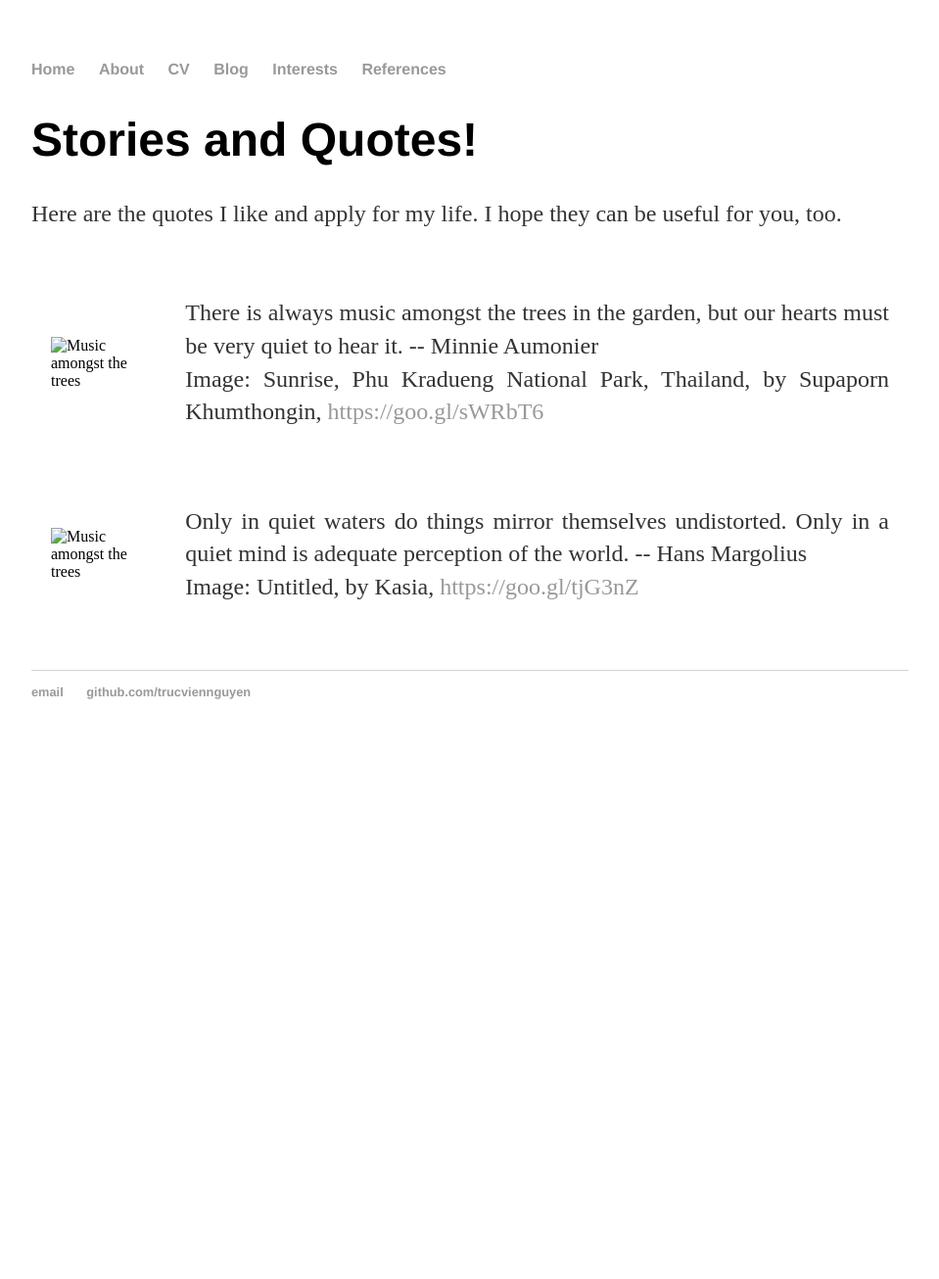
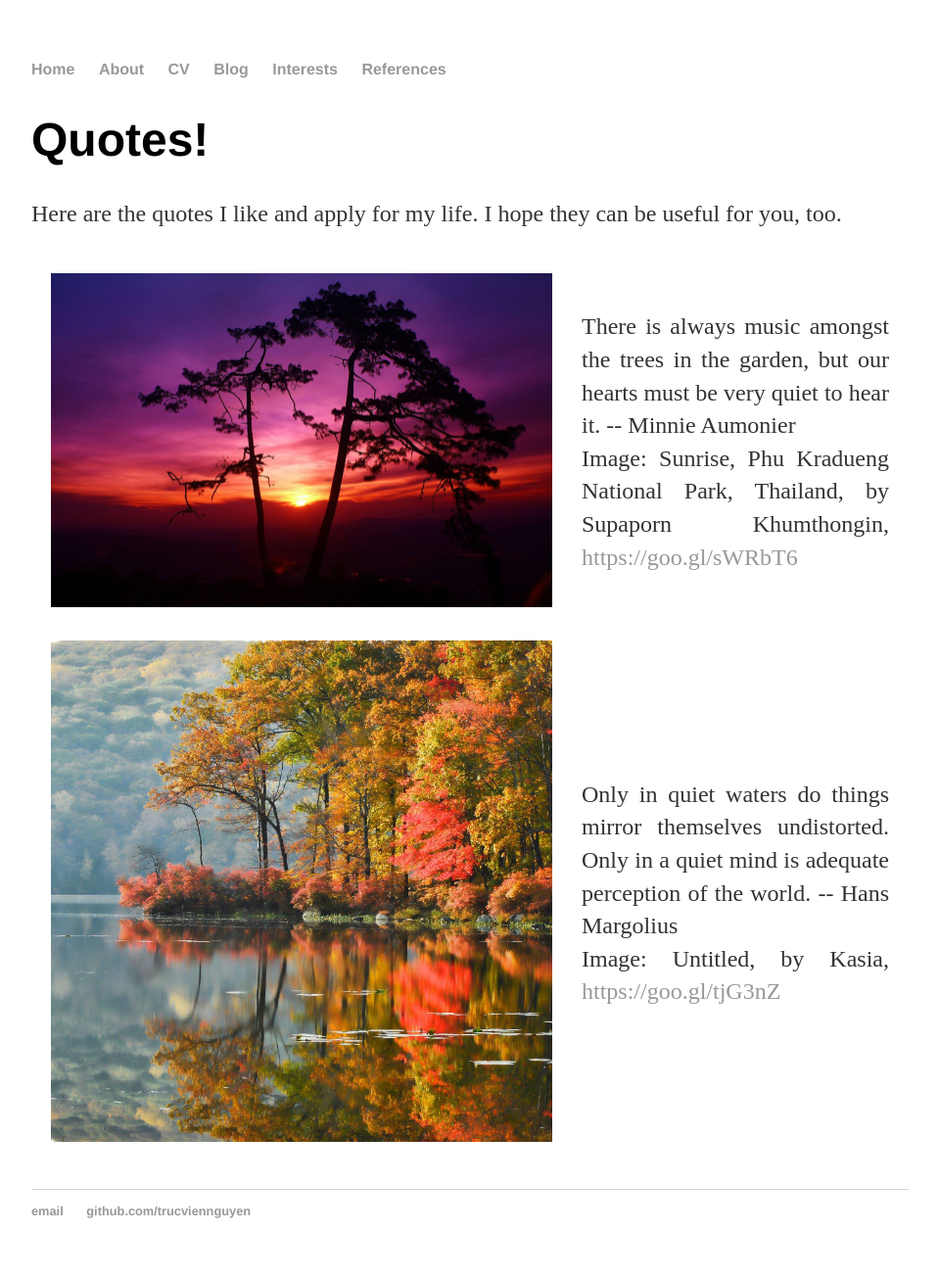
Before and after one commit to trucviennguyen/trucviennguyen.github.io, a Jekyll site: the page built from interests/quotes/index.html, in a window 1280 px wide. Shown: the whole page at 98% size, without its empty margins (160-1119 px from the left). Built offline with Jekyll 4.4.1, drawn with Linux system fonts in a browser that asks for light colours; before the commit the page ends 900 px from its top, so only the background shows below that.

Commit message:
Updating all.

```diff
--- a/about/index.html
+++ b/about/index.html
@@ -34,6 +34,7 @@ title: About Vien Nguyen
 		</ul>
 	</p>
 </div>
+
 <script>
   (function(i,s,o,g,r,a,m){i['GoogleAnalyticsObject']=r;i[r]=i[r]||function(){
   (i[r].q=i[r].q||[]).push(arguments)},i[r].l=1*new Date();a=s.createElement(o),
--- a/cv/index.html
+++ b/cv/index.html
@@ -37,6 +37,7 @@ title: CV of Vien Nguyen
 
 
 </div>
+
 <script>
   (function(i,s,o,g,r,a,m){i['GoogleAnalyticsObject']=r;i[r]=i[r]||function(){
   (i[r].q=i[r].q||[]).push(arguments)},i[r].l=1*new Date();a=s.createElement(o),
--- a/interests/poems/index.html
+++ b/interests/poems/index.html
@@ -4,7 +4,7 @@ title: Some references
 ---
 
 <div class="../about">
-	<h1>Stories and Quotes!</h1>
+	<h1>Poems</h1>
 	<p align = "justify">Here are the poems I like and apply for my life. I hope they can be useful for you, too.</p>
 
 
--- a/interests/quotes/index.html
+++ b/interests/quotes/index.html
@@ -4,7 +4,7 @@ title: Some references
 ---
 
 		<div class="../about">
-			<h1>Stories and Quotes!</h1>
+			<h1>Quotes!</h1>
 			<p align = "justify">Here are the quotes I like and apply for my life. I hope they can be useful for you, too.
 			</p>
 
@@ -12,7 +12,7 @@ title: Some references
 			<table align = "center" border = "0" style = "width: 100%; margin-bottom:10px" cellpadding="10px" cellspacing = "10px">
 				<tr>
 					<td>
-						<img src="../images/music-tree.jpg" alt="Music amongst the trees" style="width:512px;height:341px;">
+						<img src="/images/music-tree.jpg" alt="Music amongst the trees" style="width:512px;height:341px;">
 					</td>
 					<td valign="center">
 						<p align = "justify">There is always music amongst the trees in the garden, but our hearts must be very quiet to hear it. &#45;&#45; Minnie Aumonier<br>
@@ -22,7 +22,7 @@ Image: Sunrise, Phu Kradueng National Park, Thailand, by Supaporn Khumthongin, <
 				</tr>
 				<tr>
 					<td>
-						<img src="../images/quiet.jpg" alt="Music amongst the trees" style="width:512px;height:512px;">
+						<img src="/images/quiet.jpg" alt="Music amongst the trees" style="width:512px;height:512px;">
 					</td>
 					<td valign="center">
 						<p align = "justify">Only in quiet waters do things mirror themselves undistorted. Only in a quiet mind is adequate perception of the world. &#45;&#45; Hans Margolius<br>
```
Also changed, not shown: interests/stories/index.html (+1 -1 lines), 2 other files. Lines whose indentation alone changed are shown as unchanged.
